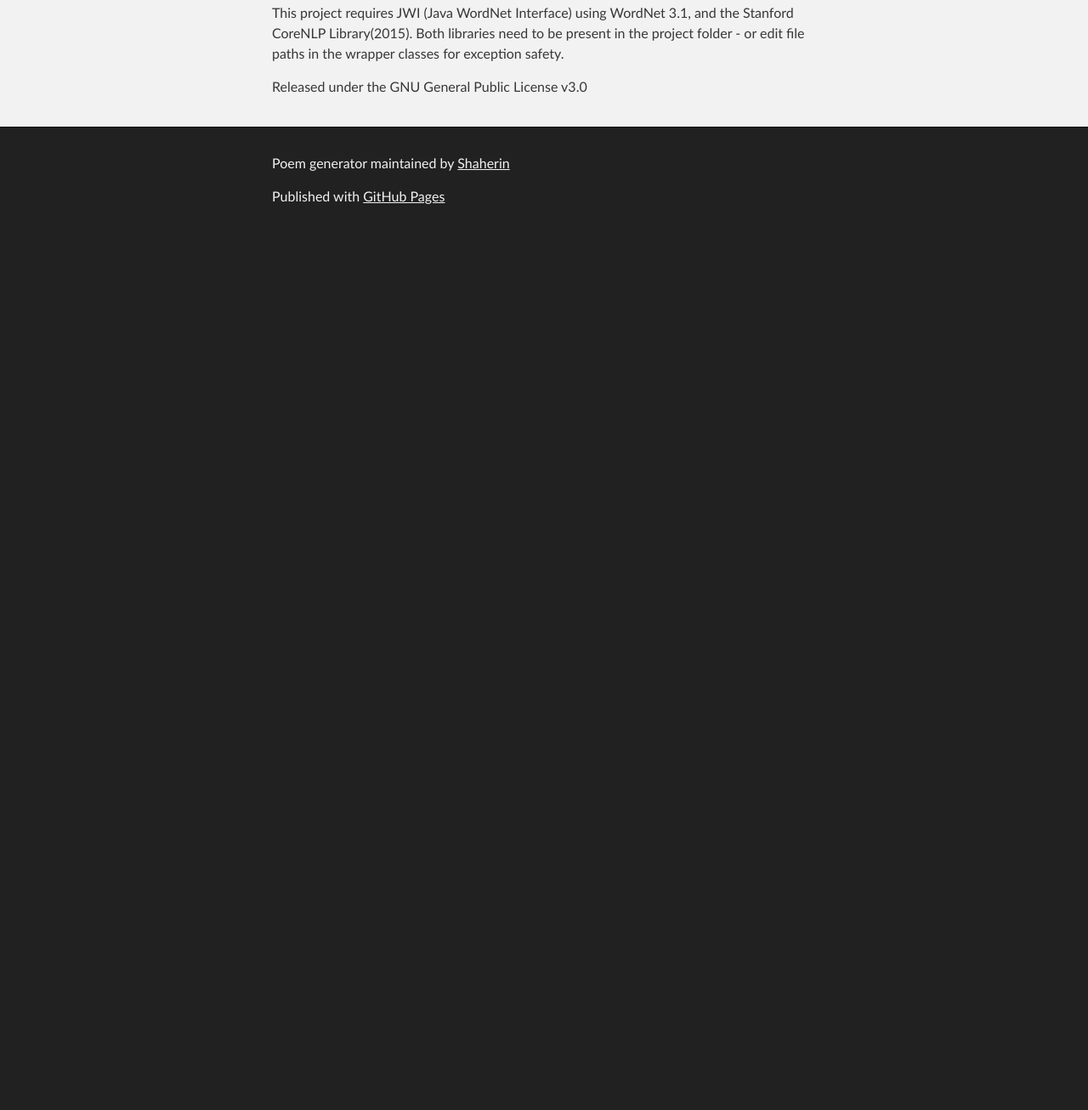
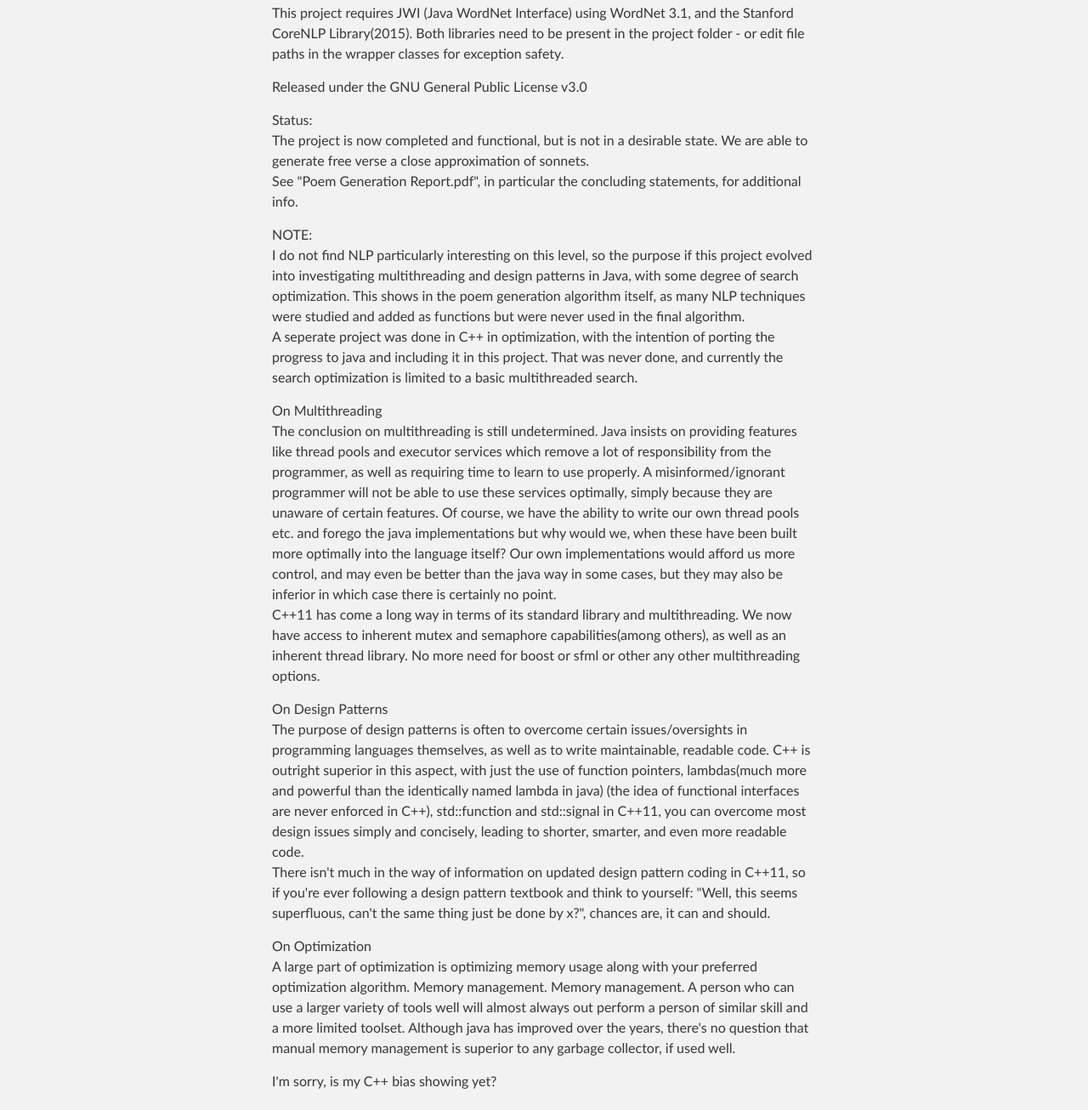
Before and after one commit to Shaherin/Poem_Generator, a plain HTML site: page index.html in a window 1280 px wide. Shown: the part 414-1720 px from the top of the page at 85% size. Before the commit the page ends 800 px from the top, so only its background shows below. Drawn offline with Linux system fonts and the light colour scheme.

Commit message:
Update index.html

```diff
--- a/index.html
+++ b/index.html
@@ -43,6 +43,28 @@
 <p>This project requires JWI (Java WordNet Interface) using WordNet 3.1, and the Stanford CoreNLP Library(2015). Both libraries need to be present in the project folder - or edit file paths in the wrapper classes for exception safety.</p>
 
 <p>Released under the GNU General Public License v3.0</p>
+
+<p><b>Status:</b> <br>
+The project is now completed and functional, but is not in a desirable state. We are able to generate free verse a close approximation of sonnets. <br>
+See "Poem Generation Report.pdf", in particular the concluding statements, for additional info.</p>
+
+<p><b>NOTE:</b> <br>
+I do not find NLP particularly interesting on this level, so the purpose if this project evolved into investigating multithreading and design patterns in Java, with some degree of search optimization. This shows in the poem generation algorithm itself, as many NLP techniques were studied and added as functions but were never used in the final algorithm.<br>
+A seperate project was done in C++ in optimization, with the intention of porting the progress to java and including it in this project. That was never done, and currently the search optimization is limited to a basic multithreaded search. <br></p>
+
+<p><i><b>On Multithreading</b></i> <br>
+The conclusion on multithreading is still undetermined. Java insists on providing features like thread pools and executor services which remove a lot of responsibility from the programmer, as well as requiring time to learn to use properly. A misinformed/ignorant programmer will not be able to use these services optimally, simply because they are unaware of certain features. Of course, we have the ability to write our own thread pools etc. and forego the java implementations but why would we, when these have been built more optimally into the language itself? Our own implementations would afford us more control, and may even be better than the java way in some cases, but they may also be inferior in which case there is certainly no point.<br>
+C++11 has come a long way in terms of its standard library and multithreading. We now have access to inherent mutex and semaphore capabilities(among others), as well as an inherent thread library. No more need for boost or sfml or other any other multithreading options.<br></p>
+
+<p><i><b>On Design Patterns</b></i> <br>
+The purpose of design patterns is often to overcome certain issues/oversights in programming languages themselves, as well as to write maintainable, readable code. C++ is outright superior in this aspect, with just the use of function pointers, lambdas(much more and powerful than the identically named lambda in java) (the idea of functional interfaces are never enforced in C++), std::function and std::signal in C++11, you can overcome most design issues simply and concisely, leading to shorter, smarter, and even more readable code. <br>
+There isn't much in the way of information on updated design pattern coding in C++11, so if you're ever following a design pattern textbook and think to yourself: "Well, this seems superfluous, can't the same thing just be done by x?", chances are, it can and should.</p>
+
+<p><i><b>On Optimization</b></i> <br>
+A large part of optimization is optimizing memory usage along with your preferred optimization algorithm. Memory management. Memory management. A person who can use a larger variety of tools well will almost always out perform a person of similar skill and a more limited toolset. Although java has improved over the years, there's no question that manual memory management is superior to any garbage collector, if used well.</p>
+
+<p><i>I'm sorry, is my C++ bias showing yet?</i></p>
+
       </section>
     </div>
 
```
